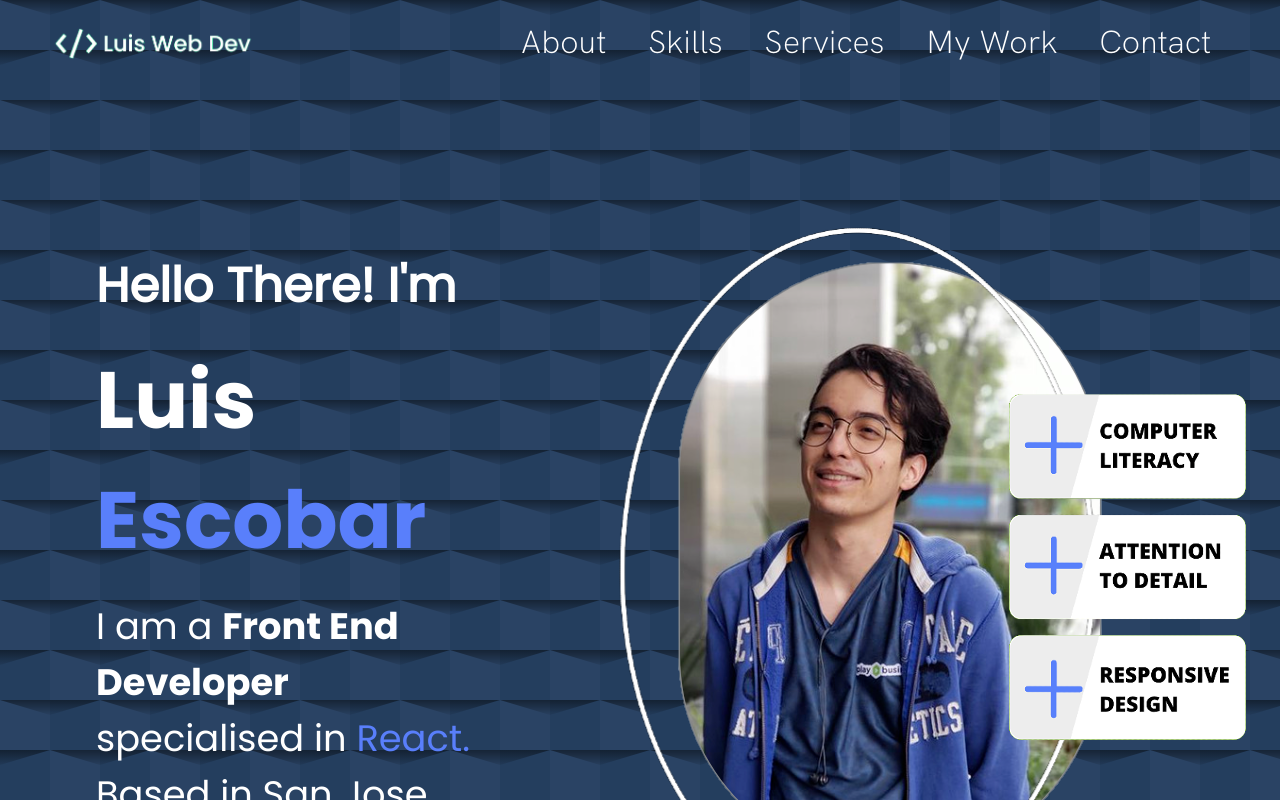
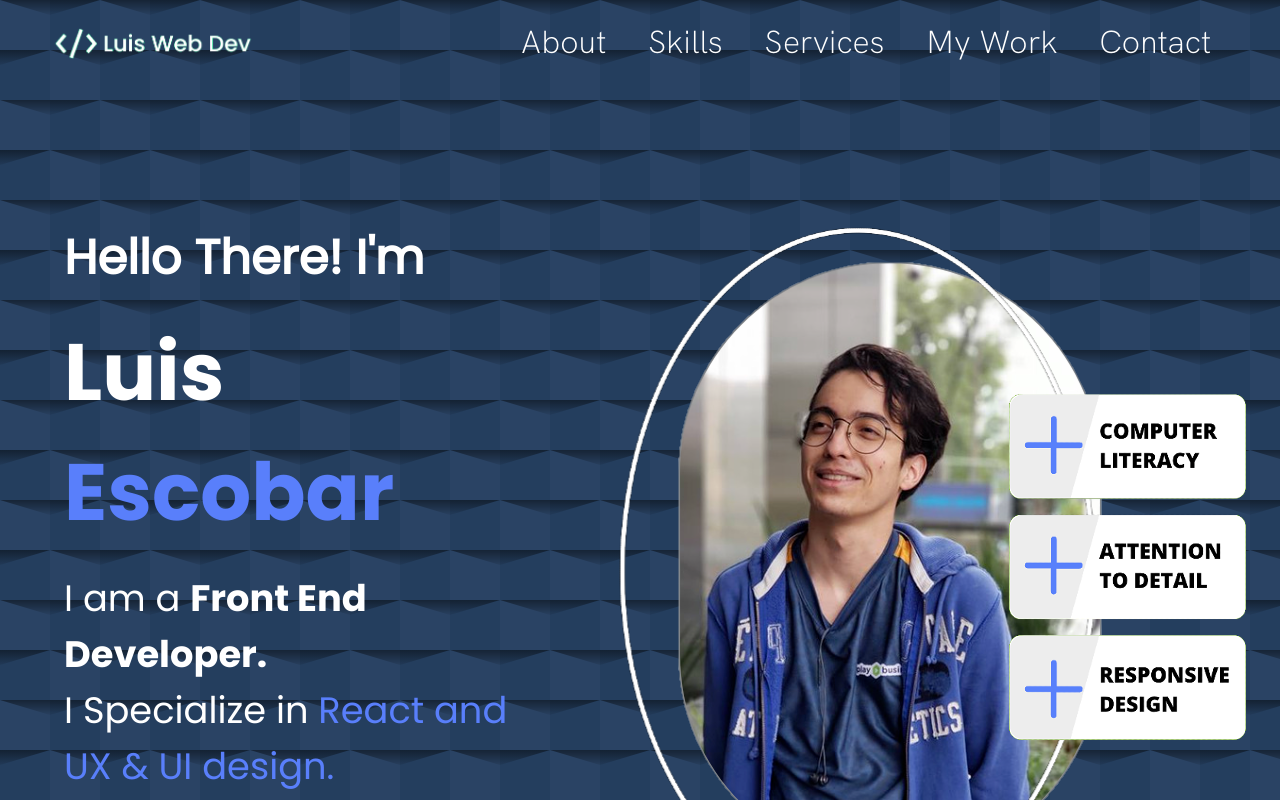
Before and after one commit to Xuradel/luiswebdev, a React (Create React App) app: page / in a window 1280 px wide. Shown: the top 800 px of the page. Built offline with nearby package versions, Linux system fonts and the light colour scheme; a web font is replaced by a local one.

Commit message:
some changes

```diff
--- a/src/App.css
+++ b/src/App.css
@@ -60,8 +60,19 @@
 .greeting2{color:white;font-size: 5rem;font-family: "poppinsBold";margin: 0 2rem;}
 .name2{color: #597FFB;}
 .popBold{font-family: "poppinsBold";}
-.bio{width: 80%;margin: 0 2rem;color: white;font-size: 2.3rem;font-family: "poppinsRegular";}
-.text{margin-left: 4rem;}
+.bio{width: 100%;margin: 0 2rem;color: white;font-size: 2.3rem;font-family: "poppinsRegular";}
+.text{margin-left: 2rem;}
+.h-text{padding-top: 200px;margin-left: 60px;}
+.h-animate .text{position: relative;color: antiquewhite;font-size: 30px;}
+.h-animate .text.first-text{color: #fff;}
+@keyframes animate{
+  40%,60%{
+    left: calc(100% + 4px);
+  }
+  100%{
+    left: 0%;
+  }
+}
 
 /**************** about section *****************/
 .about{display: flex; flex-direction: column;}
--- a/src/components/LandingSection.js
+++ b/src/components/LandingSection.js
@@ -1,16 +1,18 @@
 import React from "react";
 
+const LandingSection = () => {
 
-const LandingSection = () => {
+
+
     return (
         <div id="landingPage" className="container">
             <div className="text">
                 <h1 className="greeting">Hello There! I'm</h1><br />
                 <h1 className="greeting2">Luis<span className="name2"> Escobar</span></h1><br />
-                <p className="bio">I am a <span className="popBold"> Front End Developer</span> specialised in <span className="gold"> React.</span></p>
+                <p className="bio">I am a <span className="popBold"> Front End Developer.</span> <br></br>I Specialize in <span className="gold"> React and UX & UI design.</span></p>
                 <p className="bio">Based in San Jose, <span className="gold"> Costa Rica.</span></p>
             </div>
-                <img src={require("../images/avatarF.png")} alt="avatarLogo" className="avatar"></img>
+            <img src={require("../images/avatarF.png")} alt="avatarLogo" className="avatar"></img>
         </div>
     )
 }
```
Also changed, not shown: src/components/ProjectsSection.js (+37 -34 lines).
